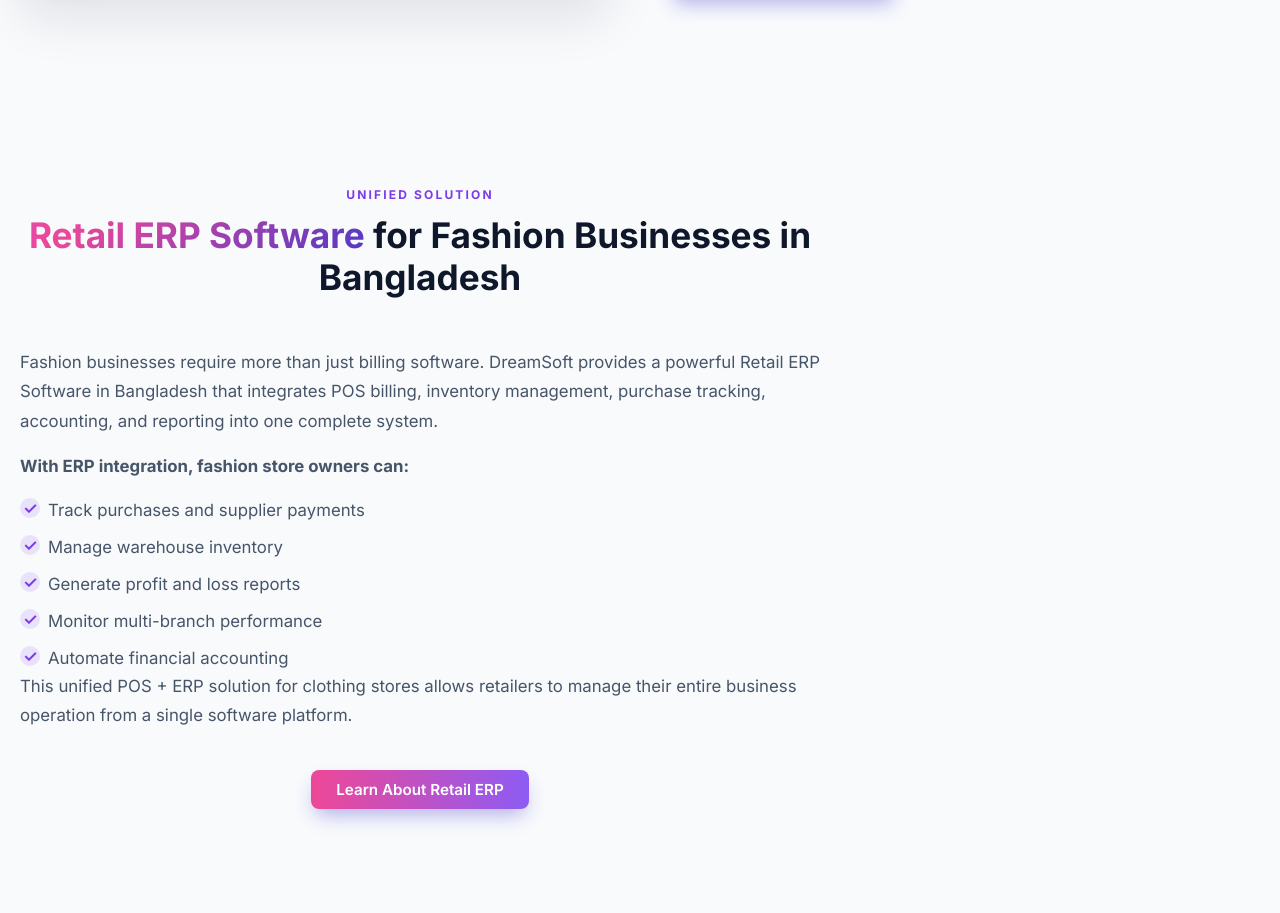
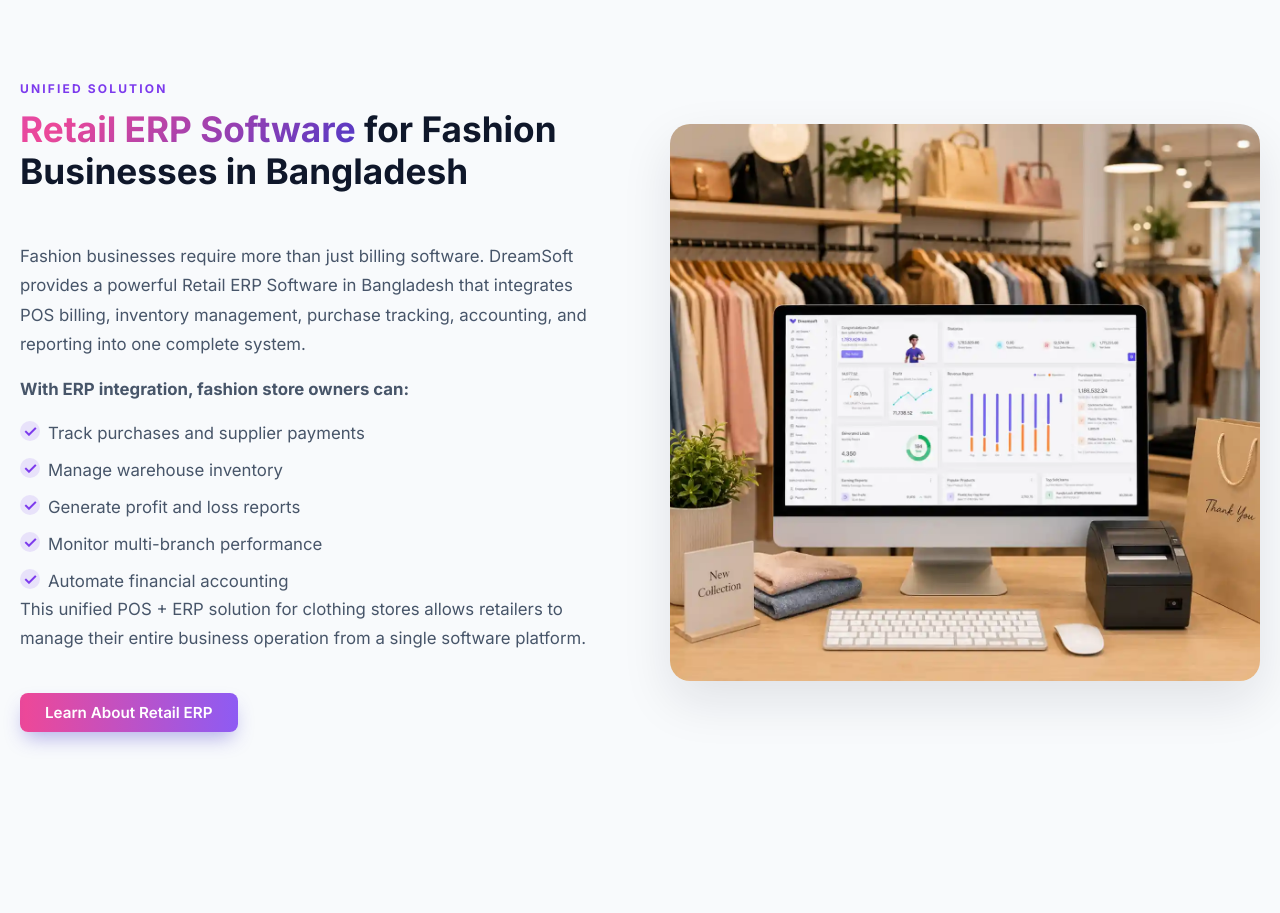
Before and after one commit to basharmd94/dreamsoft, a Django app: page /software/fashion-shop-software-bangladesh/ in a window 1280 px wide. Shown: the part 4772-5685 px from the top of the page. Run offline with Django 4.2, Linux system fonts and the light colour scheme; some libraries are stand-ins or nearby versions.

Commit message:
fashion shop pos software pages picture added

```diff
--- a/Pages/static/Pages/js/fashion_shop.js
+++ b/Pages/static/Pages/js/fashion_shop.js
@@ -80,9 +80,13 @@ document.addEventListener('DOMContentLoaded', () => {
     });
 
     // Retail ERP Section
-    gsap.from('.fs-erp-section .fs-erp-content', {
+    gsap.from('.fs-erp-section .fs-content-col', {
         scrollTrigger: { trigger: '.fs-erp-section', start: 'top 75%' },
-        opacity: 0, y: 40, duration: 0.8, ease: 'power3.out',
+        opacity: 0, x: -50, duration: 0.8, ease: 'power3.out',
+    });
+    gsap.from('.fs-erp-section .fs-image-col', {
+        scrollTrigger: { trigger: '.fs-erp-section', start: 'top 75%' },
+        opacity: 0, x: 50, duration: 0.8, delay: 0.15, ease: 'power3.out',
     });
     gsap.from('.fs-erp-section .fs-check-list li', {
         scrollTrigger: { trigger: '.fs-erp-section .fs-check-list', start: 'top 85%' },
--- a/Pages/templates/Pages/fashion-shop-software.html
+++ b/Pages/templates/Pages/fashion-shop-software.html
@@ -30,17 +30,17 @@
                 <span class="hero-breadcrumb-current">Fashion Shop Software</span>
             </nav>
             <h1 class="hero-title fs-hero-title">
-                Best Fashion & Clothing Shop <br>
-                <span class="text-gradient">POS Software</span> in Bangladesh
+                Clothing Shop Pos <br>
+                <span class="text-gradient">Software</span> in Bangladesh
             </h1>
-            <h2 class="hero-subtitle mb-3" style="font-size: 1.25rem; font-weight: 600; color: var(--text-dark);">
+            <h2 class="hero-subtitle mb-3" style="font-size: 1.25rem; font-weight: 600; color: var(--text-gray);">
                 Smart POS, Inventory & Retail ERP Software for Fashion Stores, Boutiques and Clothing Chains in Bangladesh.
             </h2>
             <p class="hero-description fs-hero-description">
                 DreamSoft provides a powerful Fashion POS Software in Bangladesh designed specifically for clothing shops, boutiques, and multi-outlet fashion brands. Our intelligent system combines POS billing, inventory management, customer tracking, and retail ERP automation into a single platform. Whether you run a small boutique or a growing clothing chain, DreamSoft helps you track inventory in real-time, increase sales efficiency, and manage your business operations smoothly.
             </p>
             <div class="hero-actions mt-4">
-                <a href="tel:+8801955335555" class="btn btn-gradient btn-gradient--lg">Call Now</a>
+                <a href="tel:+8801675373799" class="btn btn-gradient btn-gradient--lg">Call Now</a>
                 <a href="#fs-features" class="btn btn-outline btn-outline--lg">
                     <svg viewBox="0 0 24 24" width="20" height="20" fill="none"><path d="M12 22C6.477 22 2 17.523 2 12S6.477 2 12 2s10 4.477 10 10-4.477 10-10 10z" stroke="currentColor" stroke-width="2"/><path d="M10 8l6 4-6 4V8z" fill="currentColor"/></svg>
                     Watch Demo
@@ -50,7 +50,7 @@
 
         <div class="hero-image-wrapper">
             <div class="fs-hero-visual relative z-10">
-                <img src="https://images.unsplash.com/photo-1567401893414-76b7b1e5a7a5?auto=format&fit=crop&w=800&q=80" alt="Modern Bangladeshi fashion boutique with POS billing screen" class="fs-hero-img">
+                <img src="{% static 'Pages/images/fashion_shop_software_company_bd _1.webp' %}" alt="Modern Bangladeshi fashion boutique with POS billing screen" class="fs-hero-img">
 
                 <div class="fs-float-badge fs-float-badge--top">
                     <span class="fs-float-badge-icon">🏷️</span>
@@ -78,7 +78,7 @@
     <div class="container">
         <div class="fs-two-col-grid">
             <div class="fs-image-col">
-                <img src="https://images.unsplash.com/photo-1556742049-0cfed4f6a45d?auto=format&fit=crop&w=800&q=80" alt="Clothing shop POS billing screen with barcode scanner" class="fs-img-styled">
+                <img src="{% static 'Pages/images/fashion_shop_pos_software_in_bd_2.webp' %}" alt="Clothing shop POS billing screen with barcode scanner" class="fs-img-styled">
             </div>
             <div class="fs-content-col">
                 <span class="section-chip">System Overview</span>
@@ -169,7 +169,7 @@
                 </div>
             </div>
             <div class="fs-image-col">
-                <img src="https://images.unsplash.com/photo-1441984904996-e0b6ba687e04?auto=format&fit=crop&w=800&q=80" alt="Clothing inventory dashboard" class="fs-img-styled">
+                <img src="{% static 'Pages/images/fashion_shop_software_company_bd _3.webp' %}" alt="Clothing inventory dashboard" class="fs-img-styled">
             </div>
         </div>
     </div>
@@ -184,7 +184,7 @@
         </div>
         <div class="fs-two-col-grid align-items-center mt-5">
             <div class="fs-image-col">
-                <img src="https://images.unsplash.com/photo-1556740758-90de374c12ad?auto=format&fit=crop&w=800&q=80" alt="POS checkout counter with barcode scanner" class="fs-img-styled">
+                <img src="{% static 'Pages/images/fashion_shop_pos_software_in_bd_4.webp' %}" alt="POS checkout counter with barcode scanner" class="fs-img-styled">
             </div>
             <div class="fs-content-col">
                 <p class="fs-text">DreamSoft provides one of the fastest POS billing systems for fashion stores in Bangladesh. The software is designed to handle busy retail environments where quick checkout and accurate billing are critical.</p>
@@ -212,7 +212,7 @@
     <div class="container">
         <div class="fs-two-col-grid">
             <div class="fs-image-col">
-                <img src="https://images.unsplash.com/photo-1460925895917-afdab827c52f?auto=format&fit=crop&w=800&q=80" alt="Advanced Sales & Customer Analytics Dashboard" class="fs-img-styled">
+                <img src="{% static 'Pages/images/fashion_shop_software_company_bd _5.webp' %}" alt="Advanced Sales and Customer Analytics Dashboard" class="fs-img-styled">
             </div>
             <div class="fs-content-col">
                 <span class="section-chip">Business Insights</span>
@@ -230,11 +230,10 @@
 <!-- SECTION 7 — RETAIL ERP -->
 <section class="fs-erp-section bg-light-alt" id="fs-erp">
     <div class="container">
-        <div class="fs-erp-content mx-auto" style="max-width: 800px;">
-            <div class="text-center mb-4">
+        <div class="fs-two-col-grid align-items-center">
+            <div class="fs-content-col">
                 <span class="section-chip">Unified Solution</span>
                 <h2 class="section-heading"><span class="text-gradient">Retail ERP Software</span> for Fashion Businesses in Bangladesh</h2>
-            </div>
                 <p class="fs-text">Fashion businesses require more than just billing software. DreamSoft provides a powerful Retail ERP Software in Bangladesh that integrates POS billing, inventory management, purchase tracking, accounting, and reporting into one complete system.</p>
 
                 <p class="fs-text mt-4"><strong>With ERP integration, fashion store owners can:</strong></p>
@@ -247,8 +246,12 @@
                 </ul>
 
                 <p class="fs-text">This unified POS + ERP solution for clothing stores allows retailers to manage their entire business operation from a single software platform.</p>
-            <div class="fs-section-cta text-center">
+                <div class="fs-section-cta">
                     <a href="{% url 'contact_us' %}" class="btn btn-gradient btn-gradient--sm">Learn About Retail ERP</a>
+                </div>
+            </div>
+            <div class="fs-image-col text-center">
+                <img src="{% static 'Pages/images/fashion_shop_software_company_bd _6.webp' %}" alt="Retail ERP software dashboard for fashion businesses in Bangladesh" class="fs-img-styled">
             </div>
         </div>
     </div>
@@ -275,7 +278,7 @@
                 <p class="fs-text">Whether you operate a single boutique store or a fashion retail chain, DreamSoft ensures efficient business management.</p>
             </div>
             <div class="fs-image-col text-center">
-                <img src="https://images.unsplash.com/photo-1574634534894-89d7576c8259?auto=format&fit=crop&w=600&q=80" alt="Beautiful boutique interior" class="fs-img-styled shadow-lg rounded" style="max-height: 500px; object-fit: cover;">
+                <img src="{% static 'Pages/images/fashion_shop_software_company_bd _7.webp' %}" alt="Beautiful boutique interior with software-assisted operations" class="fs-img-styled shadow-lg rounded" style="max-height: 500px; object-fit: cover;">
             </div>
         </div>
     </div>
@@ -287,6 +290,7 @@
     <div class="container">
         <div class="fs-two-col-grid align-items-center">
             <div class="fs-image-col">
+                <img src="{% static 'Pages/images/fashion_shop_software_company_bd _8.webp' %}" alt="Local market fashion software workflow in Bangladesh" class="fs-img-styled mb-4">
                 <div class="p-4 bg-white rounded shadow-sm">
                     <h3 class="font-weight-bold text-dark mb-4 text-center">Local Integration Built-In</h3>
                     <div class="d-flex flex-wrap justify-content-center gap-3">
@@ -324,7 +328,7 @@
             </p>
             <div class="fs-final-cta-actions">
                 <a href="{% url 'contact_us' %}" class="btn fs-btn-cta-primary">Get Free Demo</a>
-                <a href="tel:+8801955335555" class="btn fs-btn-cta-outline">Call Now</a>
+                <a href="tel:+8801675373799" class="btn fs-btn-cta-outline">Call Now</a>
             </div>
         </div>
     </div>
@@ -380,7 +384,7 @@
                 </ul>
                 <div class="fs-thoughts-actions">
                     <a href="{% url 'contact_us' %}" class="btn btn-gradient btn-gradient--lg">Request Live Demo</a>
-                    <a href="tel:+8801955335555" class="btn fs-btn-thoughts-outline">
+                    <a href="tel:+8801675373799" class="btn fs-btn-thoughts-outline">
                         <svg viewBox="0 0 24 24" width="18" height="18" fill="none" style="margin-right:8px"><path d="M22 16.92V20a2 2 0 0 1-2.18 2 19.86 19.86 0 0 1-8.63-3.07 19.5 19.5 0 0 1-6-6A19.86 19.86 0 0 1 2 4.18 2 2 0 0 1 4 2h3.09a2 2 0 0 1 2 1.72c.12.86.3 1.7.54 2.5a2 2 0 0 1-.45 2.11L8.09 9.91a16 16 0 0 0 6 6l1.58-1.09a2 2 0 0 1 2.11-.45c.8.24 1.64.42 2.5.54A2 2 0 0 1 22 16.92Z" stroke="currentColor" stroke-width="2" stroke-linecap="round" stroke-linejoin="round"/></svg>
                         Call Now
                     </a>
```
Also changed, not shown: Pages/static/Pages/images/fashion_shop_pos_software_in_bd_2.webp (added), Pages/static/Pages/images/fashion_shop_pos_software_in_bd_4.webp (added), Pages/static/Pages/images/fashion_shop_software_company_bd _1.webp (added), Pages/static/Pages/images/fashion_shop_software_company_bd _3.webp (added), Pages/static/Pages/images/fashion_shop_software_company_bd _5.webp (added), Pages/static/Pages/images/fashion_shop_software_company_bd _6.webp (added), Pages/static/Pages/images/fashion_shop_software_company_bd _7.webp (added), Pages/static/Pages/images/fashion_shop_software_company_bd _8.webp (added). Lines whose indentation alone changed are shown as unchanged.
